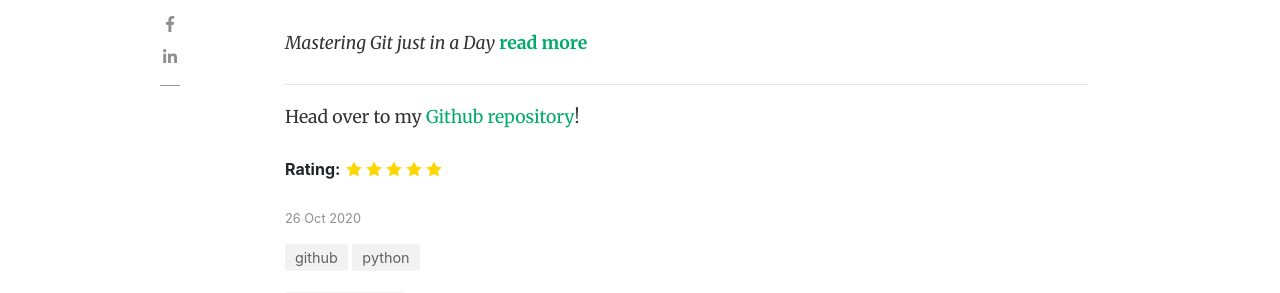
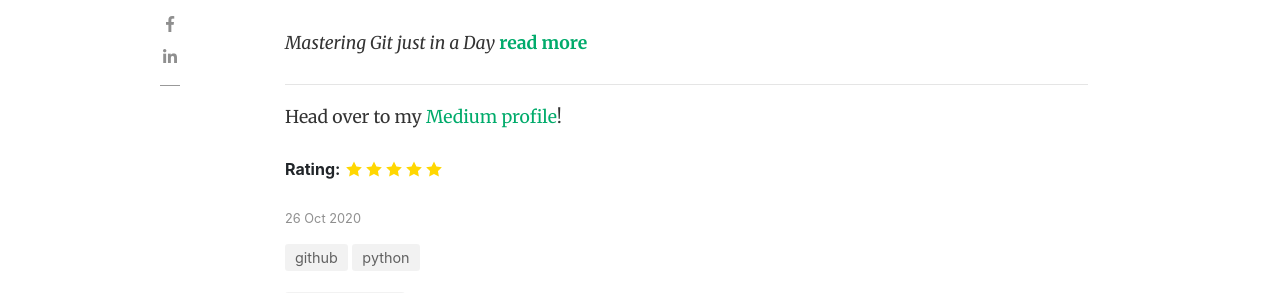
Before and after one commit to audhiaprilliant/audhiaprilliant.github.io, a Jekyll site: the page built from _posts/2020-10-26-medium-article-data-science.md, in a window 1280 px wide and 900 px high, scrolled down 1980 px. Shown: the part 154-447 px from the top of the window. Built offline with Jekyll 4.4.1, drawn with Linux system fonts in a browser that asks for light colours; nearby versions of some CDN libraries; comment, search, counter and statistics services are not loaded.

Commit message:
Add Medium link

```diff
--- a/_posts/2020-10-26-medium-article-data-science.md
+++ b/_posts/2020-10-26-medium-article-data-science.md
@@ -51,4 +51,4 @@ Medium is a one of a good platform to write and share your article over the worl
 ----------------------------------------------------------------
 
 
-<p>Head over to my <a href="https://github.com/audhiaprilliant/Code-Chef">Github repository</a>!</p>
+<p>Head over to my <a href="https://medium.com/@audhiaprilliant">Medium profile</a>!</p>
```
